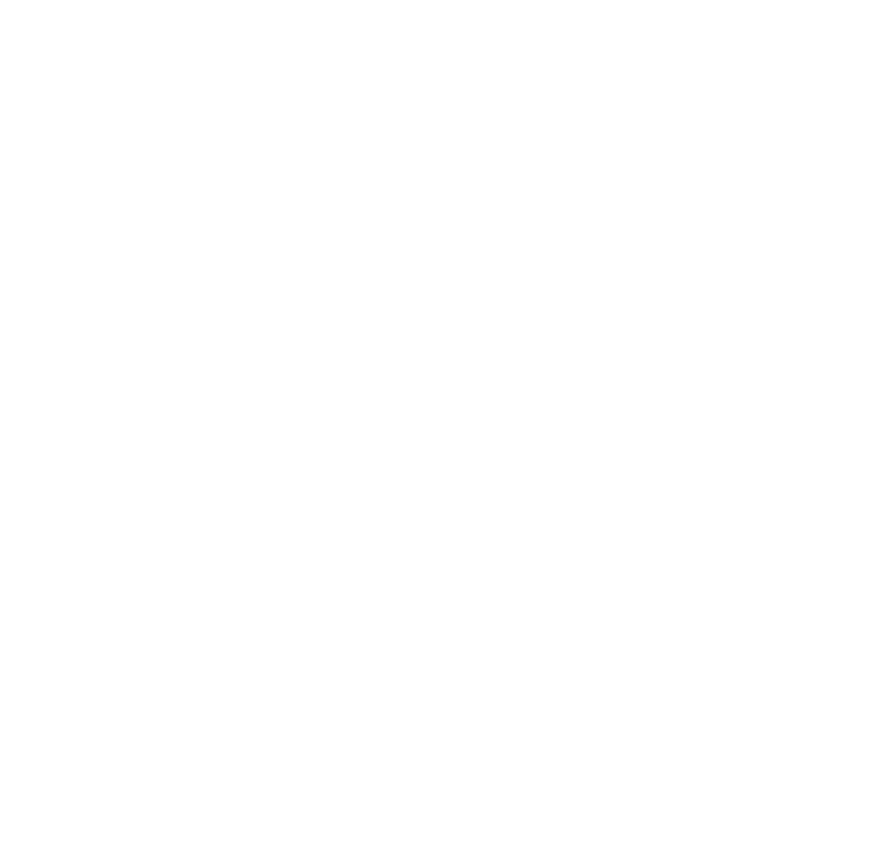
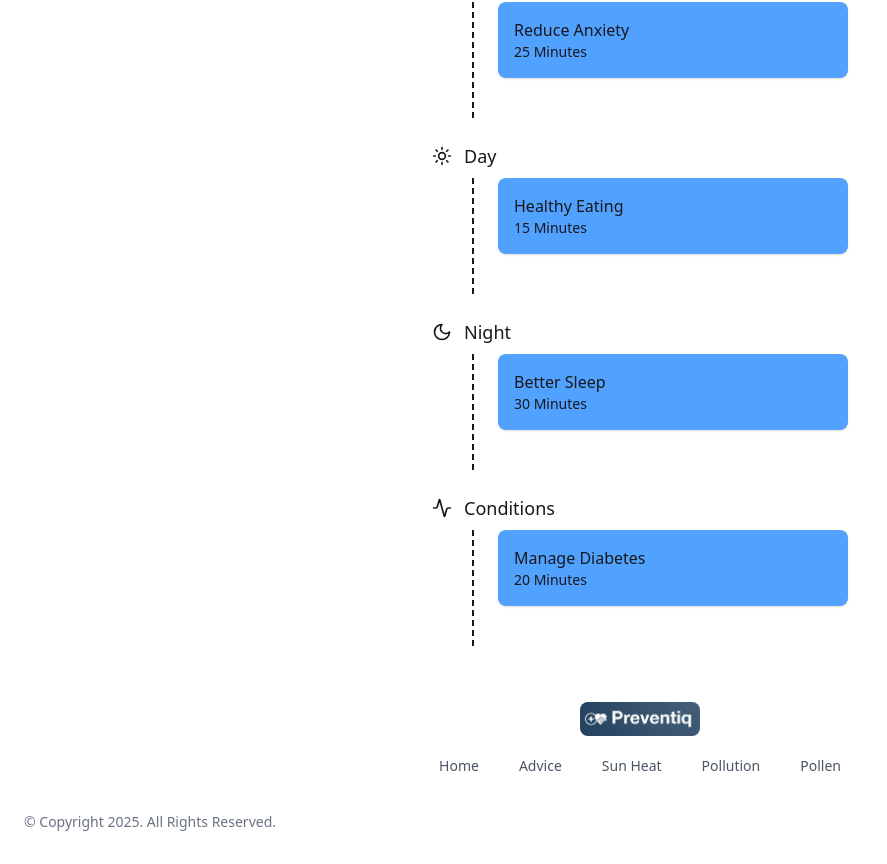
Before and after one commit to andrejshuma/CassiniHackathon, a React (Vite) app in the folder preventiq/: page /advice in a window 1280 px wide. Before the commit this address had no page. Shown: the part 194-1058 px from the top of the page, without its empty margins (0-887 px from the left). Before the commit the page ends 800 px from the top, so only its background shows below. Built offline with nearby package versions, Linux system fonts and the light colour scheme.

Commit message:
Created basic advice page and made footer

```diff
--- a/preventiq/package.json
+++ b/preventiq/package.json
@@ -11,6 +11,7 @@
   },
   "dependencies": {
     "@tailwindcss/vite": "^4.1.7",
+    "lucide-react": "^0.511.0",
     "react": "^19.1.0",
     "react-dom": "^19.1.0",
     "react-router-dom": "^7.6.0",
--- a/preventiq/src/main.jsx
+++ b/preventiq/src/main.jsx
@@ -14,6 +14,7 @@
 import Register from "./pages/Register/Register";
 import SunHeat from "./pages/SunHeat/SunHeat";
 import Test from "./pages/Test";
+import Advice from "./pages/Advice/Advice";
 
 createRoot(document.getElementById("root")).render(
   <StrictMode>
@@ -29,6 +30,7 @@
         <Route path="/polen" element={<Polen />} />
         <Route path="/sunheat" element={<SunHeat />} />
         <Route path="/crowd" element={<Crowd />} />
+        <Route path="/advice" element={<Advice />} />
       </Routes>
     </Router>
   </StrictMode>
--- /dev/null
+++ b/preventiq/src/pages/Advice/Advice.jsx
@@ -0,0 +1,114 @@
+import React, { useState } from "react";
+import Navbar from "../GeneralComponents/Navbar";
+import { Sun, Moon, Bell, Activity } from "lucide-react";
+import Footer from "../GeneralComponents/Footer";
+
+const Advice = () => {
+  const [currentDate] = useState(
+    new Date().toLocaleDateString("en-US", {
+      weekday: "long",
+      day: "numeric",
+      month: "short",
+      year: "numeric",
+    })
+  );
+
+  // Sample data structure - this would be populated with real user data
+  const healthGoals = [
+    {
+      id: 1,
+      timeOfDay: "Morning",
+      icon: <Sun className="w-5 h-5" />,
+      goals: [
+        {
+          title: "Reduce Anxiety",
+          duration: "25 Minutes",
+        },
+      ],
+    },
+    {
+      id: 2,
+      timeOfDay: "Day",
+      icon: <Sun className="w-5 h-5" />,
+      goals: [
+        {
+          title: "Healthy Eating",
+          duration: "15 Minutes",
+        },
+      ],
+    },
+    {
+      id: 3,
+      timeOfDay: "Night",
+      icon: <Moon className="w-5 h-5" />,
+      goals: [
+        {
+          title: "Better Sleep",
+          duration: "30 Minutes",
+        },
+      ],
+    },
+    {
+      id: 4,
+      timeOfDay: "Conditions",
+      icon: <Activity className="w-5 h-5" />,
+      goals: [
+        {
+          title: "Manage Diabetes",
+          duration: "20 Minutes",
+        },
+      ],
+    },
+  ];
+
+  return (
+    <div>
+      <Navbar />
+      <div
+        className="flex flex-col h-screen max-w-md mx-auto"
+        data-theme="nord"
+      >
+        {/* Header */}
+        <header className="p-4 flex justify-between items-center">
+          <div>
+            <h1 className="text-xl font-semibold">
+              Personalized Health Advice
+            </h1>
+            <p className="text-sm opacity-60">Today, {currentDate}</p>
+          </div>
+        </header>
+
+        {/* Main Content */}
+        <main className="flex-1 overflow-y-auto p-4">
+          {healthGoals.map((section) => (
+            <div key={section.id} className="mb-6">
+              {/* Time of day section */}
+              <div className="flex items-center mb-2">
+                <div className="mr-3">{section.icon}</div>
+                <h2 className="text-lg font-medium">{section.timeOfDay}</h2>
+              </div>
+
+              {/* Goals for this time period */}
+              <div className="ml-10 border-l-2 border-dashed pl-6 pb-6">
+                {section.goals.map((goal, idx) => (
+                  <div
+                    key={idx}
+                    className="bg-blue-400 rounded-lg shadow p-4 mb-4 flex items-center justify-between"
+                  >
+                    <div>
+                      <h3 className="font-medium">{goal.title}</h3>
+                      <p className="text-sm">{goal.duration}</p>
+                    </div>
+                  </div>
+                ))}
+              </div>
+            </div>
+          ))}
+        </main>
+      </div>
+      <Footer />
+    </div>
+  );
+};
+
+export default Advice;
--- /dev/null
+++ b/preventiq/src/pages/GeneralComponents/Footer.jsx
@@ -0,0 +1,80 @@
+import React from "react";
+import logo from "../../assets/logoSmall.png"; // Adjust the path as necessary
+const Footer = () => {
+  return (
+    <footer className="bg-white dark:bg-gray-900">
+      <div className="container px-6 py-8 mx-auto">
+        <div className="flex flex-col items-center text-center space-y-4">
+          <a href="#">
+            <img className="w-30 rounded-lg " src={logo} alt="Logo" />
+          </a>
+
+          <div className="flex flex-wrap justify-center gap-4">
+            <a
+              href="#"
+              className="px-3 py-1 text-sm text-gray-600 transition-colors duration-300 hover:text-blue-500 dark:text-gray-300 dark:hover:text-blue-400"
+            >
+              Home
+            </a>
+            <a
+              href="#"
+              className="px-3 py-1 text-sm text-gray-600 transition-colors duration-300 hover:text-blue-500 dark:text-gray-300 dark:hover:text-blue-400"
+            >
+              Advice
+            </a>
+            <a
+              href="#"
+              className="px-3 py-1 text-sm text-gray-600 transition-colors duration-300 hover:text-blue-500 dark:text-gray-300 dark:hover:text-blue-400"
+            >
+              Sun Heat
+            </a>
+            <a
+              href="#"
+              className="px-3 py-1 text-sm text-gray-600 transition-colors duration-300 hover:text-blue-500 dark:text-gray-300 dark:hover:text-blue-400"
+            >
+              Pollution
+            </a>
+            <a
+              href="#"
+              className="px-3 py-1 text-sm text-gray-600 transition-colors duration-300 hover:text-blue-500 dark:text-gray-300 dark:hover:text-blue-400"
+            >
+              Pollen
+            </a>
+          </div>
+        </div>
+
+        <div className="flex flex-col items-center mt-8 sm:flex-row sm:justify-between">
+          <p className="text-sm text-gray-500 dark:text-gray-300">
+            © Copyright 2025. All Rights Reserved.
+          </p>
+
+          <div className="flex mt-4 sm:mt-0">
+            {/* Social icons */}
+            {[
+              { name: "Reddit", svgPath: "..." }, // Use your current SVG paths
+              { name: "Facebook", svgPath: "..." },
+              { name: "Github", svgPath: "..." },
+            ].map((icon, idx) => (
+              <a
+                key={idx}
+                href="#"
+                className="mx-2 text-gray-600 transition-colors duration-300 dark:text-gray-300 hover:text-blue-500 dark:hover:text-blue-400"
+                aria-label={icon.name}
+              >
+                <svg
+                  className="w-5 h-5 fill-current"
+                  viewBox="0 0 24 24"
+                  fill="none"
+                  xmlns="http://www.w3.org/2000/svg"
+                  dangerouslySetInnerHTML={{ __html: icon.svgPath }}
+                />
+              </a>
+            ))}
+          </div>
+        </div>
+      </div>
+    </footer>
+  );
+};
+
+export default Footer;
--- a/preventiq/src/pages/GeneralComponents/Navbar.jsx
+++ b/preventiq/src/pages/GeneralComponents/Navbar.jsx
@@ -74,6 +74,7 @@
               { to: "/polen", label: "Pollen" },
               { to: "/sunheat", label: "Sun & Heat" },
               { to: "/crowd", label: "Crowd" },
+              { to: "/advice", label: "My Advice" },
             ].map(({ to, label }) => (
               <Link
                 key={to}
```
Also changed, not shown: 1 other file (tests, documents, lock files or other folders). Lines whose indentation alone changed are shown as unchanged.
